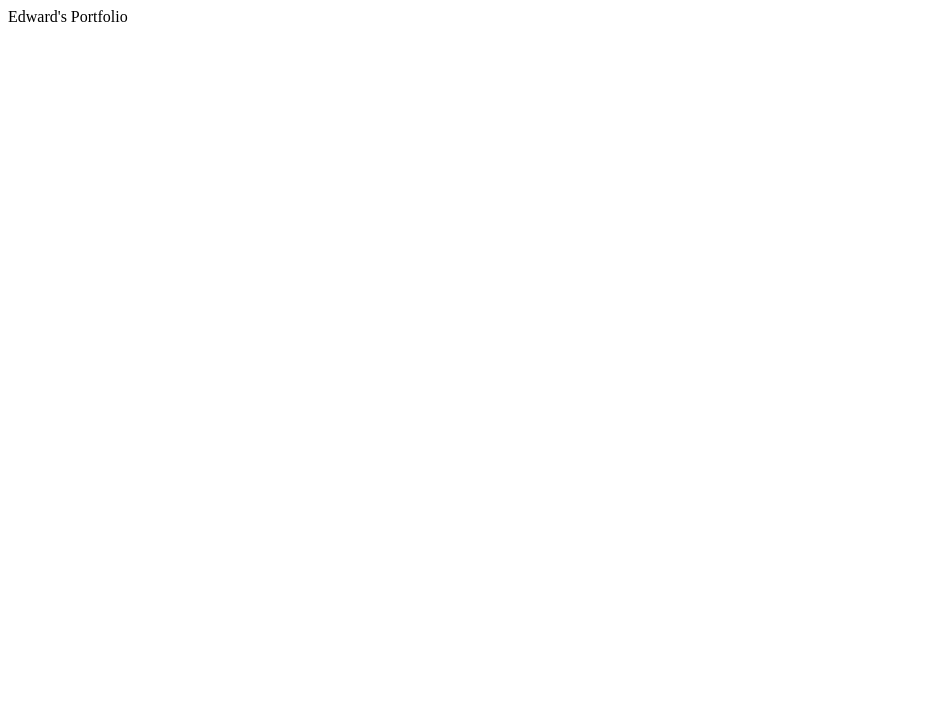
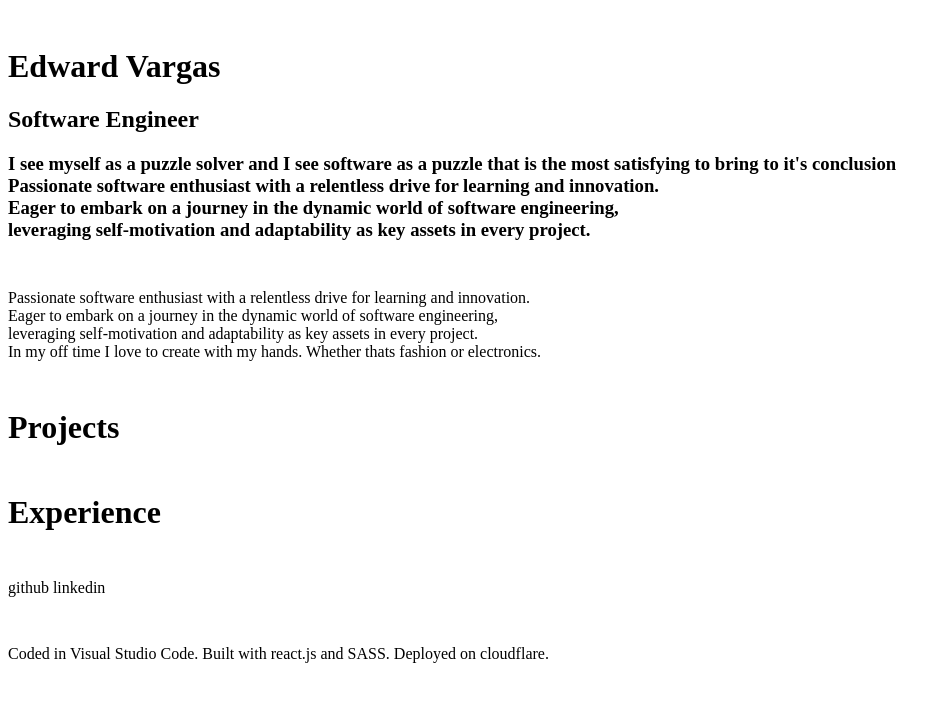
Before and after one commit to Edthev/edwardvargas.dev, a React (Vite) app in the folder 9may2024/: page / in a window 1280 px wide. Shown: the top 702 px of the page, without its empty margins (0-950 px from the left). Built offline with nearby package versions, Linux system fonts and the light colour scheme.

Commit message:
added placeholder about section

```diff
--- a/9may2024/src/App.css
+++ b/9may2024/src/App.css
@@ -0,0 +1,3 @@
+div{
+    margin: 3rem 0;
+}
--- a/9may2024/src/App.jsx
+++ b/9may2024/src/App.jsx
@@ -1,7 +1,43 @@
 import "./App.css";
 
 function App() {
-   return <>Edward's Portfolio</>;
+   return (
+      <>
+         <h1>Edward Vargas</h1>
+         <h2>Software Engineer</h2>
+         <h3>
+            I see myself as a puzzle solver and I see software as a puzzle that is the most
+            satisfying to bring to it's conclusion
+            <br />
+            Passionate software enthusiast with a relentless drive for learning and innovation.
+            <br />
+            Eager to embark on a journey in the dynamic world of software engineering,
+            <br />
+            leveraging self-motivation and adaptability as key assets in every project.
+         </h3>
+         {/* <div class="about"> I've always loved a challenge and with software that comes with the space. </div> */}
+         <div class="about">
+            Passionate software enthusiast with a relentless drive for learning and innovation.
+            <br />
+            Eager to embark on a journey in the dynamic world of software engineering,
+            <br />
+            leveraging self-motivation and adaptability as key assets in every project.
+            <br />
+            In my off time I love to create with my hands. Whether thats fashion or
+            electronics.
+         </div>
+         <div class="projects">
+            <h1>Projects</h1>
+         </div>
+         <div class="experience">
+            <h1>Experience</h1>
+         </div>
+         <div class="connect">github linkedin</div>
+         <div class="description">
+            Coded in Visual Studio Code. Built with react.js and SASS. Deployed on cloudflare.
+         </div>
+      </>
+   );
 }
 
 export default App;
```
